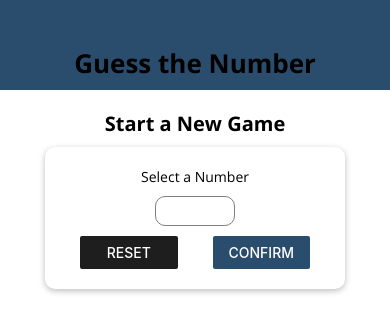
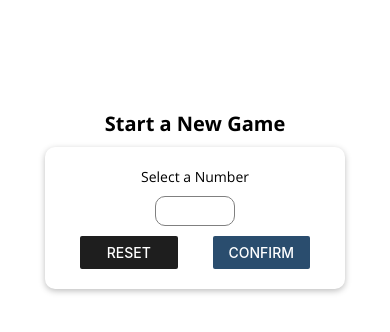
Before and after one commit to royce-git/numberguessingapp, a React Native app: screen / in a window 390 px wide. Shown: the top 332 px of the page. Built offline with nearby package versions, Linux system fonts and the light colour scheme.

Commit message:
Platform switching

```diff
--- a/components/Header.js
+++ b/components/Header.js
@@ -1,5 +1,5 @@
 import React from 'react';
-import { View, Text, StyleSheet} from 'react-native';
+import { View, Text, StyleSheet, Platform} from 'react-native';
 
 import Colors from '../constants/colors';
 import TitleText from  './TitleText';
@@ -7,7 +7,7 @@
 const Header = props => {
     return (
         <View style={styles.header}>
-            <TitleText>{props.title}</TitleText>
+            <TitleText style ={styles.title}>{props.title}</TitleText>
         </View>
     )
 }
@@ -17,9 +17,14 @@
         width: '100%',
         height: 90,
         paddingTop: 36,
-        backgroundColor: Colors.primary,
+        backgroundColor: Platform.OS === 'android' ? Colors.primary : 'white',
         alignItems: 'center',
-        justifyContent: 'center'
+        justifyContent: 'center',
+        borderBottomColor: Platform.OS === 'ios' ? '#ccc' : 'transparent',
+        borderBottomWidth: Platform.OS === 'ios' ? 1 : 0
+    },
+    title: {
+        color: Platform.OS === 'ios' ? Colors.primary : 'white'
     }
 });
 
--- a/screens/GameOver.js
+++ b/screens/GameOver.js
@@ -39,7 +39,8 @@
     screen: {
         flex: 1,
         justifyContent: 'center',
-        alignItems: 'center'
+        alignItems: 'center',
+        paddingVertical: 10
     },
     image: {
         width: '100%',
```
